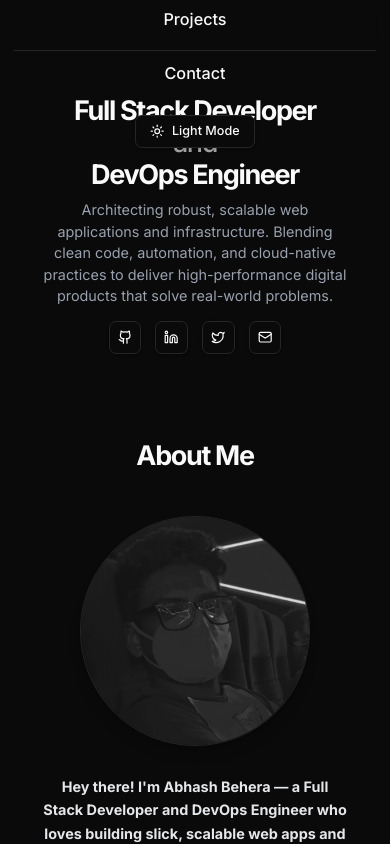
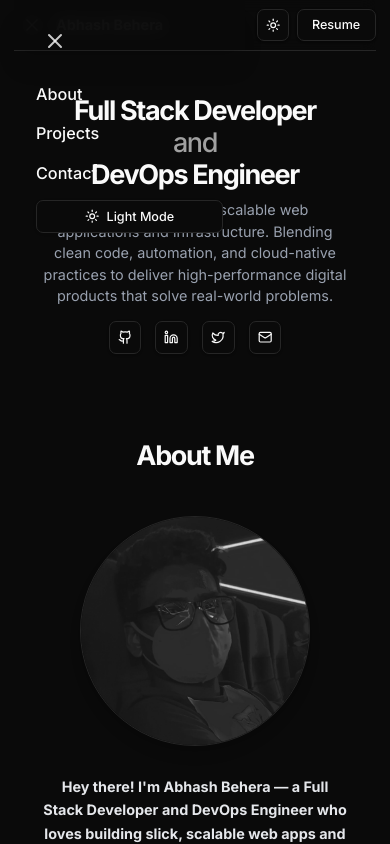
Before and after one commit to MistaHolmes/portfolio, a Next.js app: page / in a window 390 px wide. Both pictures are taken after a click on the button 31 px from the left and 25 px from the top of the page. Shown: the top 844 px of the page. Built offline with nearby package versions, Linux system fonts and the light colour scheme.

Commit message:
hamburger bug

```diff
--- a/app/page.tsx
+++ b/app/page.tsx
@@ -33,19 +33,23 @@ export default function Page() {
         <div className="flex h-14 items-center justify-between">
           {/* Mobile menu button */}
           <button
-            className="md:hidden mr-2 rounded-md p-2 text-foreground hover:bg-muted"
+            className="md:hidden mr-2 rounded-md p-2 text-foreground hover:bg-muted transition-colors"
             onClick={toggleMobileMenu}
-            aria-label="Toggle menu"
+            aria-label={mobileMenuOpen ? "Close menu" : "Open menu"}
           >
-            {mobileMenuOpen ? <X size={20} /> : <Menu size={20} />}
+            {mobileMenuOpen ? (
+              <X size={20} className="text-foreground/90 dark:text-foreground/80" />
+            ) : (
+              <Menu size={20} className="text-foreground/90 dark:text-foreground/80" />
+            )}
           </button>
 
-          {/* Logo - visible on all devices */}
+          {/* Logo */}
           <Link className="mr-auto md:mr-0 flex items-center space-x-2" href="/">
             <span className="font-bold">Abhash Behera</span>
           </Link>
 
-          {/* Desktop navigation - centered */}
+          {/* Desktop navigation */}
           <nav className="hidden md:flex flex-1 justify-center items-center space-x-6 text-m font-medium">
             <Link href="#about" className="transition-colors hover:text-foreground/80">
               About
@@ -58,7 +62,7 @@ export default function Page() {
             </Link>
           </nav>
 
-          {/* Theme toggle button - to the left of the resume button */}
+          {/* Theme toggle */}
           <Button
             variant="outline"
             size="icon"
@@ -87,39 +91,43 @@ export default function Page() {
           </Button>
         </div>
 
-        {/* Mobile menu (full-screen overlay) */}
+        {/* Improved Mobile Menu */}
         {mobileMenuOpen && (
-          <div className="fixed inset-0 z-50 bg-background pt-14">
-            <nav className="flex flex-col items-center justify-center h-full space-y-8 text-lg font-medium">
-              <Link
-                href="#about"
-                className="transition-colors hover:text-foreground/80"
+          <div
+            className="fixed inset-0 z-50 flex"
             onClick={() => setMobileMenuOpen(false)}
           >
+            {/* Sidebar */}
+            <div
+              className="w-64 bg-background/95 backdrop-blur-sm p-6 flex flex-col space-y-6 shadow-xl"
+              onClick={(e) => e.stopPropagation()}
+            >
+              {/* Close button */}
+              <button
+                className="self-start p-2 rounded-md hover:bg-muted transition-colors"
+                onClick={() => setMobileMenuOpen(false)}
+                aria-label="Close menu"
+              >
+                <X size={24} className="text-foreground/90 dark:text-foreground/80" />
+              </button>
+
+              {/* Nav links */}
+              <nav className="flex flex-col space-y-4 text-lg font-medium">
+                <Link href="#about" onClick={() => setMobileMenuOpen(false)} className="hover:text-foreground/80">
                   About
                 </Link>
-              <Link
-                href="#projects"
-                className="transition-colors hover:text-foreground/80"
-                onClick={() => setMobileMenuOpen(false)}
-              >
+                <Link href="#projects" onClick={() => setMobileMenuOpen(false)} className="hover:text-foreground/80">
                   Projects
                 </Link>
-              <Link
-                href="#contact"
-                className="transition-colors hover:text-foreground/80"
-                onClick={() => setMobileMenuOpen(false)}
-              >
+                <Link href="#contact" onClick={() => setMobileMenuOpen(false)} className="hover:text-foreground/80">
                   Contact
                 </Link>
-
-              {/* Theme toggle in mobile menu */}
                 <Button
                   variant="outline"
                   className="flex items-center gap-2"
                   onClick={() => {
-                  toggleTheme();
-                  setMobileMenuOpen(false);
+                    toggleTheme()
+                    setMobileMenuOpen(false)
                   }}
                 >
                   {mounted && (
@@ -138,10 +146,13 @@ export default function Page() {
                 </Button>
               </nav>
             </div>
+
+            {/* Overlay that closes the menu when clicked */}
+            <div className="flex-1" />
+          </div>
         )}
       </header>
 
-      {/* Rest of the page content remains unchanged */}
       <main className="container px-4 md:px-6">
         <section id="aboutme" className="py-12 md:py-24 lg:py-32">
           <div className="container px-4 md:px-6">
```
Lines whose indentation alone changed are shown as unchanged.
